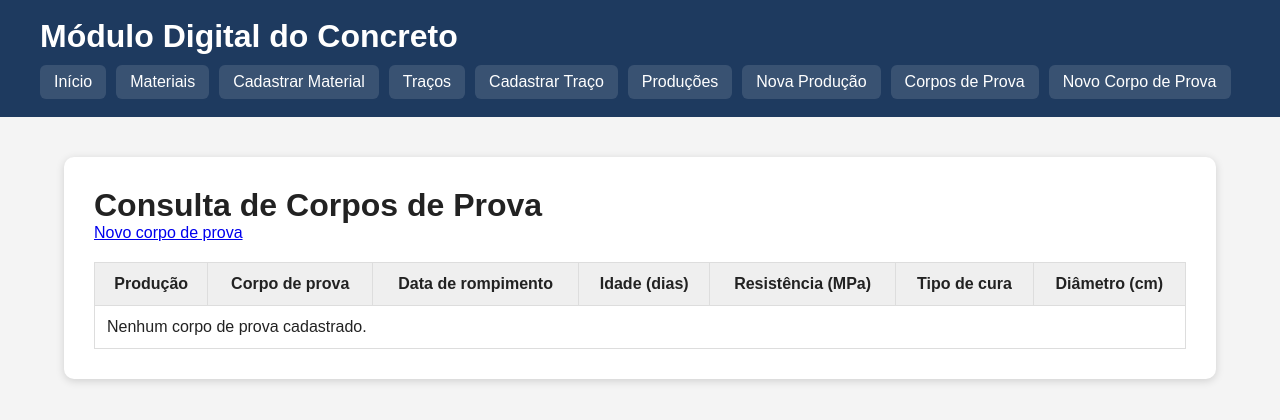
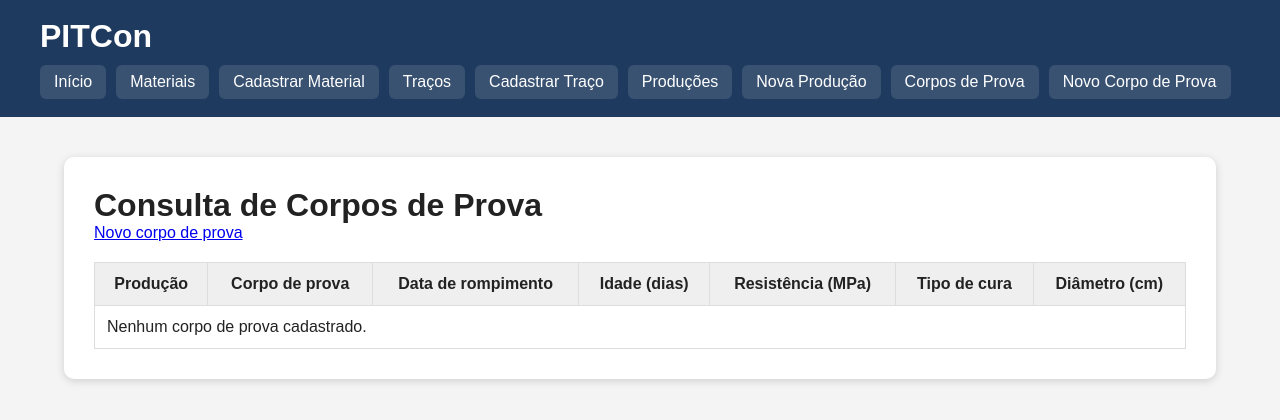
Before and after one commit to mixium/mixium, a Flask app: page /strength-samples in a window 1280 px wide. Shown: the top 420 px of the page. Run offline with Flask 3, Linux system fonts and the light colour scheme; some libraries are stand-ins or nearby versions.

Commit message:
mudando o nome para pitcon

```diff
--- a/templates/base.html
+++ b/templates/base.html
@@ -173,7 +173,7 @@
 
 <header>
 
-    <h1>Módulo Digital do Concreto</h1>
+    <h1>PITCon</h1>
 
     <nav>
 
```
